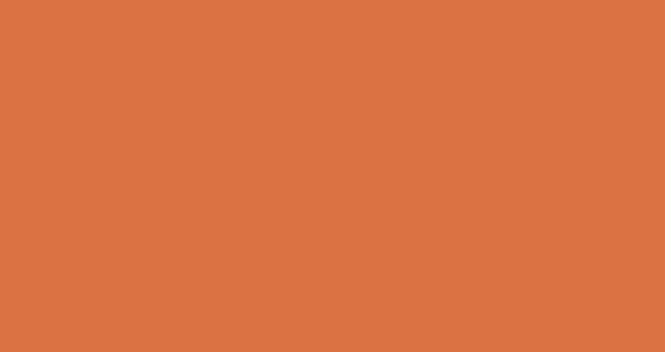
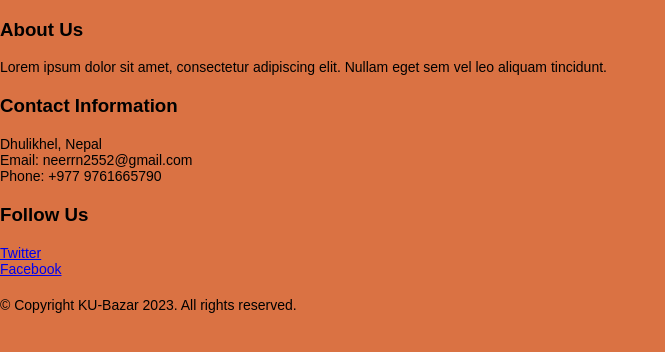
Before and after one commit to Neer-rn/KU-BazarWeb, a React (Create React App) app in the folder frontend/: page /footer in a window 1280 px wide. Before the commit this address had no page. Shown: the top 352 px of the page, without its empty margins (0-665 px from the left). Built offline with nearby package versions, Linux system fonts and the light colour scheme; a web font is replaced by a local one.

Commit message:
footer content added

```diff
--- a/frontend/src/index.js
+++ b/frontend/src/index.js
@@ -12,6 +12,7 @@ import Home from "./pages/home";
 import Sell from "./pages/sell";
 import Signup from "./pages/signup";
 import Main from "./pages/main";
+import Footer from "./pages/footer";
 import { getFirestore} from 'firebase/firestore';
 
 
@@ -54,6 +55,7 @@ root.render(
         <Route path="sell" element={<Sell />} />
         <Route path="signup" element={<Signup />} />
         <Route path="main" element={<Main />} />
+        <Route path="footer" element={<Footer />} />
       </Routes>
     </BrowserRouter>
   </React.StrictMode>
--- a/frontend/src/pages/footer.jsx
+++ b/frontend/src/pages/footer.jsx
@@ -1,13 +1,46 @@
-import React from "react";
+// Footer.jsx
+import React from 'react';
+//import './Footer.css'; // You can style your footer in a separate CSS file
 
 const Footer = () => {
-    return (
-        <footer className="footer">
-            <div className="container">
-                <span className="text-muted">Place sticky footer content here.</span>
-            </div>
-        </footer>
-    );
-}
+  return (
+    <footer className="footer-container">
+      <div className="footer-content">
+        <div className="footer-section">
+          <h3>About Us</h3>
+          <p>
+            Lorem ipsum dolor sit amet, consectetur adipiscing elit. Nullam
+            eget sem vel leo aliquam tincidunt.
+          </p>
+        </div>
+        <div className="footer-section">
+          <h3>Contact Information</h3>
+          <p>
+          Dhulikhel, Nepal
+          <br />
+            Email: neerrn2552@gmail.com
+            <br />
+            Phone: +977 9761665790
+          </p>
+        </div>
+        <div className="footer-section">
+          <h3>Follow Us</h3>
+          <p>
+            <a href="https://twitter.com" target="_blank" rel="noopener noreferrer">
+              Twitter
+            </a>
+            <br />
+            <a href="https://facebook.com" target="_blank" rel="noopener noreferrer">
+              Facebook
+            </a>
+          </p>
+        </div>
+      </div>
+      <div className="footer-bottom">
+        <p>&copy;  Copyright KU-Bazar 2023. All rights reserved.</p>
+      </div>
+    </footer>
+  );
+};
 
 export default Footer;
```
